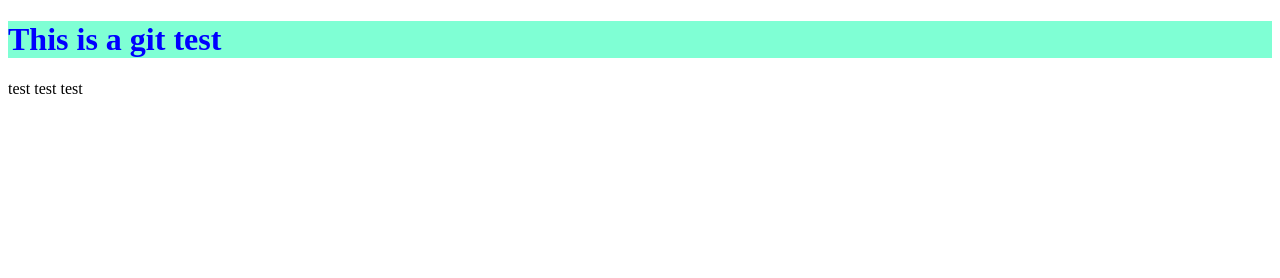
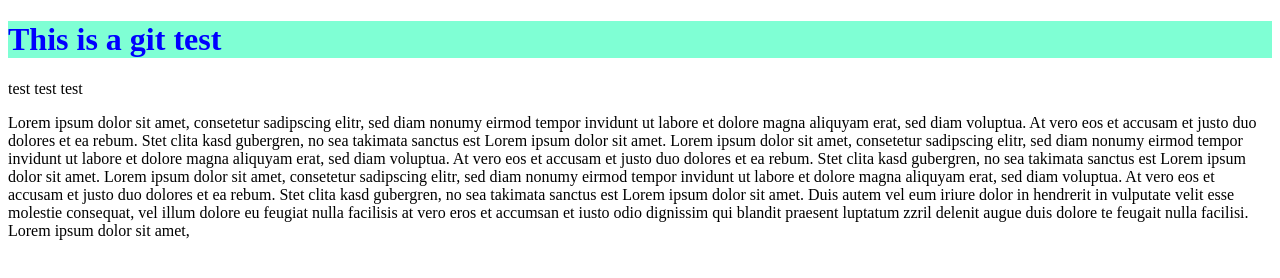
Before and after one commit to frush86/git-test, a plain HTML site: page index.html in a window 1280 px wide. Drawn offline with Linux system fonts and the light colour scheme.

Commit message:
lorem ipsum

```diff
--- a/index.html
+++ b/index.html
@@ -12,5 +12,25 @@
     </header>
 
     <main>test test test</main>
+
+    <p class="content">
+      Lorem ipsum dolor sit amet, consetetur sadipscing elitr, sed diam nonumy
+      eirmod tempor invidunt ut labore et dolore magna aliquyam erat, sed diam
+      voluptua. At vero eos et accusam et justo duo dolores et ea rebum. Stet
+      clita kasd gubergren, no sea takimata sanctus est Lorem ipsum dolor sit
+      amet. Lorem ipsum dolor sit amet, consetetur sadipscing elitr, sed diam
+      nonumy eirmod tempor invidunt ut labore et dolore magna aliquyam erat, sed
+      diam voluptua. At vero eos et accusam et justo duo dolores et ea rebum.
+      Stet clita kasd gubergren, no sea takimata sanctus est Lorem ipsum dolor
+      sit amet. Lorem ipsum dolor sit amet, consetetur sadipscing elitr, sed
+      diam nonumy eirmod tempor invidunt ut labore et dolore magna aliquyam
+      erat, sed diam voluptua. At vero eos et accusam et justo duo dolores et ea
+      rebum. Stet clita kasd gubergren, no sea takimata sanctus est Lorem ipsum
+      dolor sit amet. Duis autem vel eum iriure dolor in hendrerit in vulputate
+      velit esse molestie consequat, vel illum dolore eu feugiat nulla facilisis
+      at vero eros et accumsan et iusto odio dignissim qui blandit praesent
+      luptatum zzril delenit augue duis dolore te feugait nulla facilisi. Lorem
+      ipsum dolor sit amet,
+    </p>
   </body>
 </html>
```
